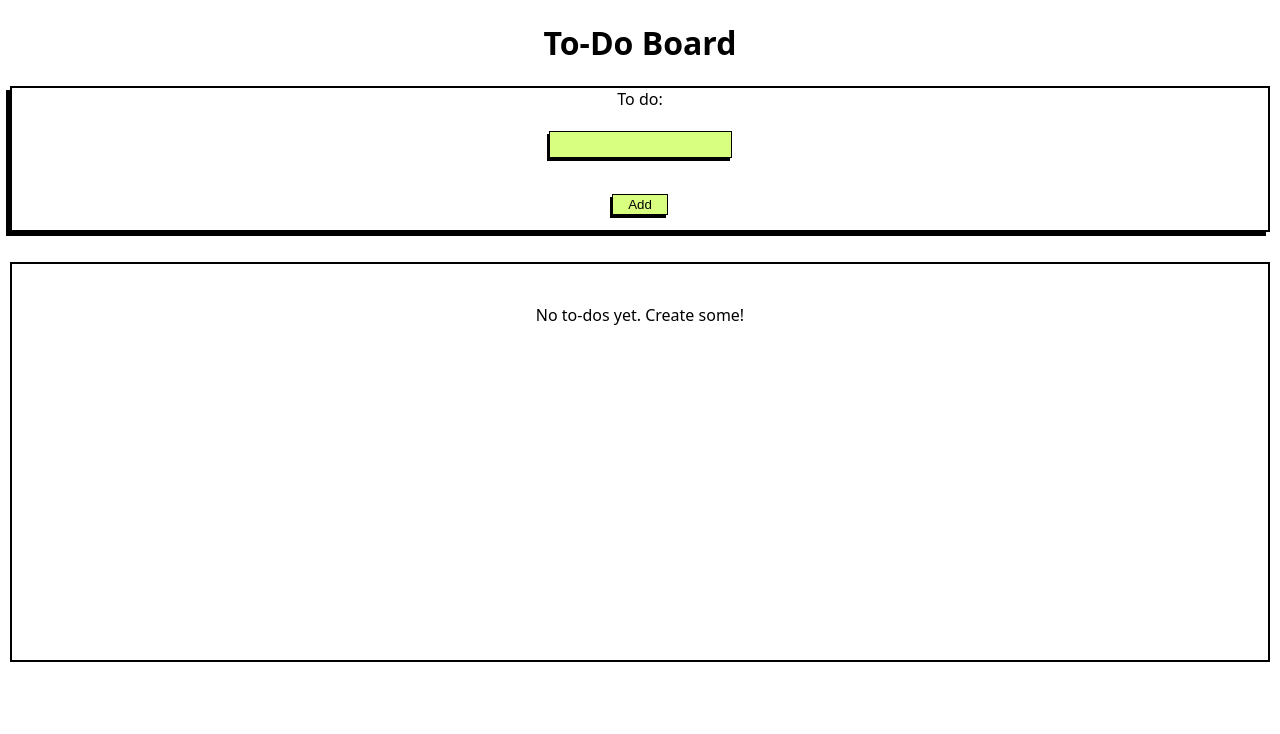
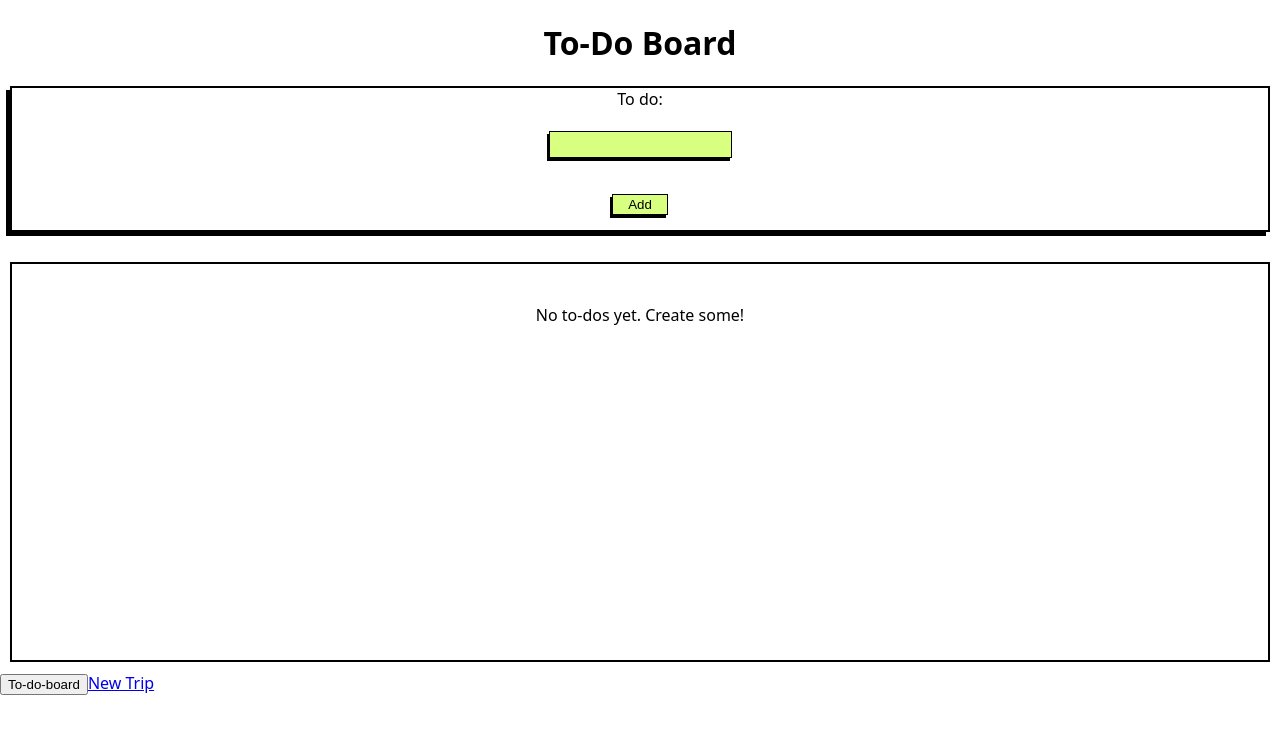
Before and after one commit to supernova-97/Capstone-Project, a Next.js app: page / in a window 1280 px wide. Shown: the top 734 px of the page. Built offline with nearby package versions, Linux system fonts and the light colour scheme.

Commit message:
added dashboard, links to to-do & new-trip

```diff
--- /dev/null
+++ b/components/Dashboard/index.js
@@ -0,0 +1,12 @@
+import Link from "next/link";
+
+function Dashboard() {
+  return (
+    <>
+      <button>To-do-board</button>
+      <Link href="/new-trip">New Trip</Link>
+    </>
+  );
+}
+
+export default Dashboard;
--- a/pages/index.js
+++ b/pages/index.js
@@ -3,6 +3,7 @@ import Form from "../components/Form";
 import List from "../components/List";
 import { useState } from "react";
 import { uid } from "uid";
+import Dashboard from "../components/Dashboard";
 
 export default function Home() {
   const [toDos, setToDos] = useState([]);
@@ -21,6 +22,7 @@ export default function Home() {
       <Heading>To-Do Board</Heading>
       <Form onAddToDo={handleAddToDo} />
       <List toDos={toDos} onDeleteToDo={handleDeleteToDo} />
+      <Dashboard />
     </main>
   );
 }
```
Also changed, not shown: components/NewTrip/NewTrip.js (added, +9 -0 lines), pages/new-trip/index.js (added, +11 -0 lines).
